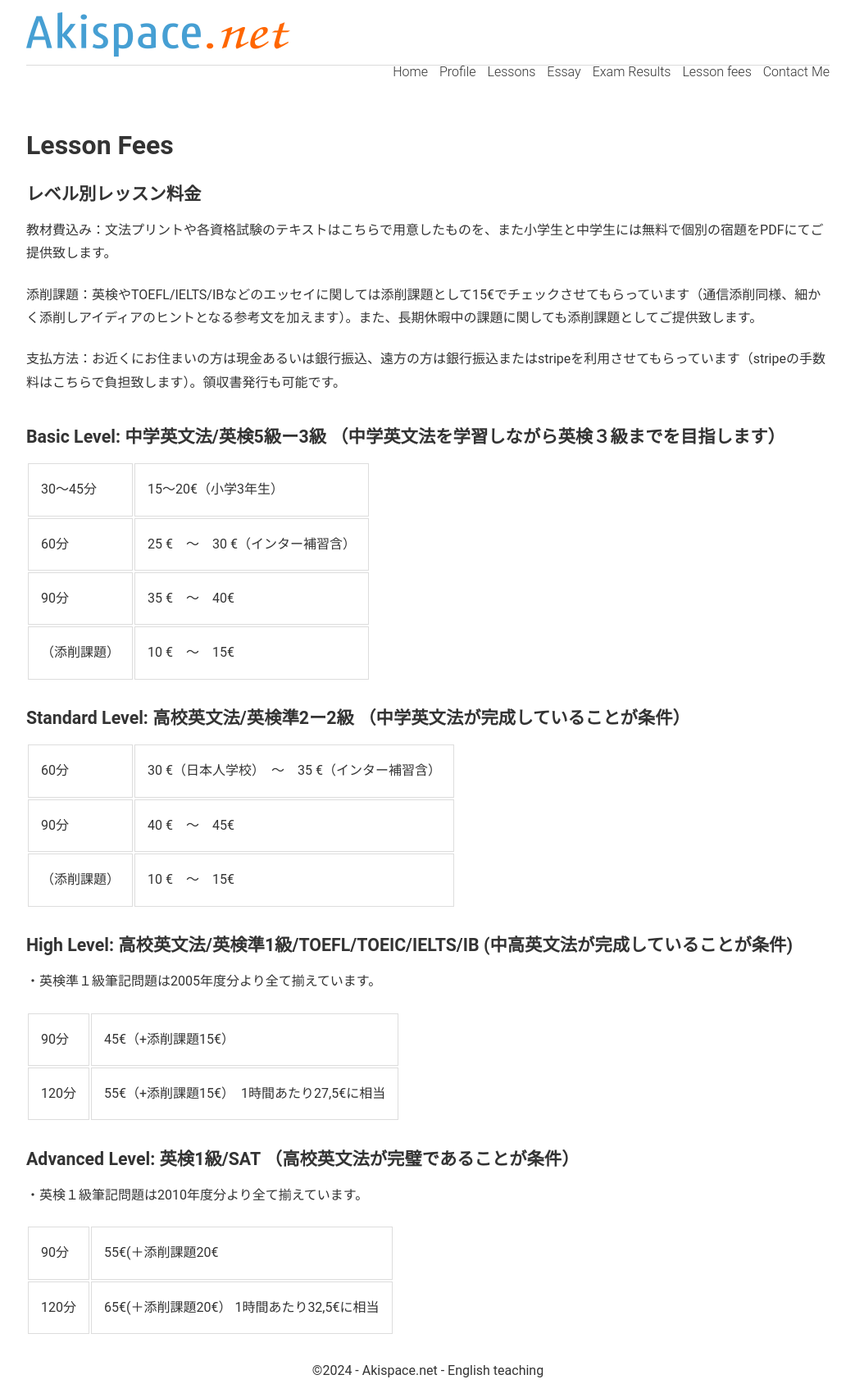
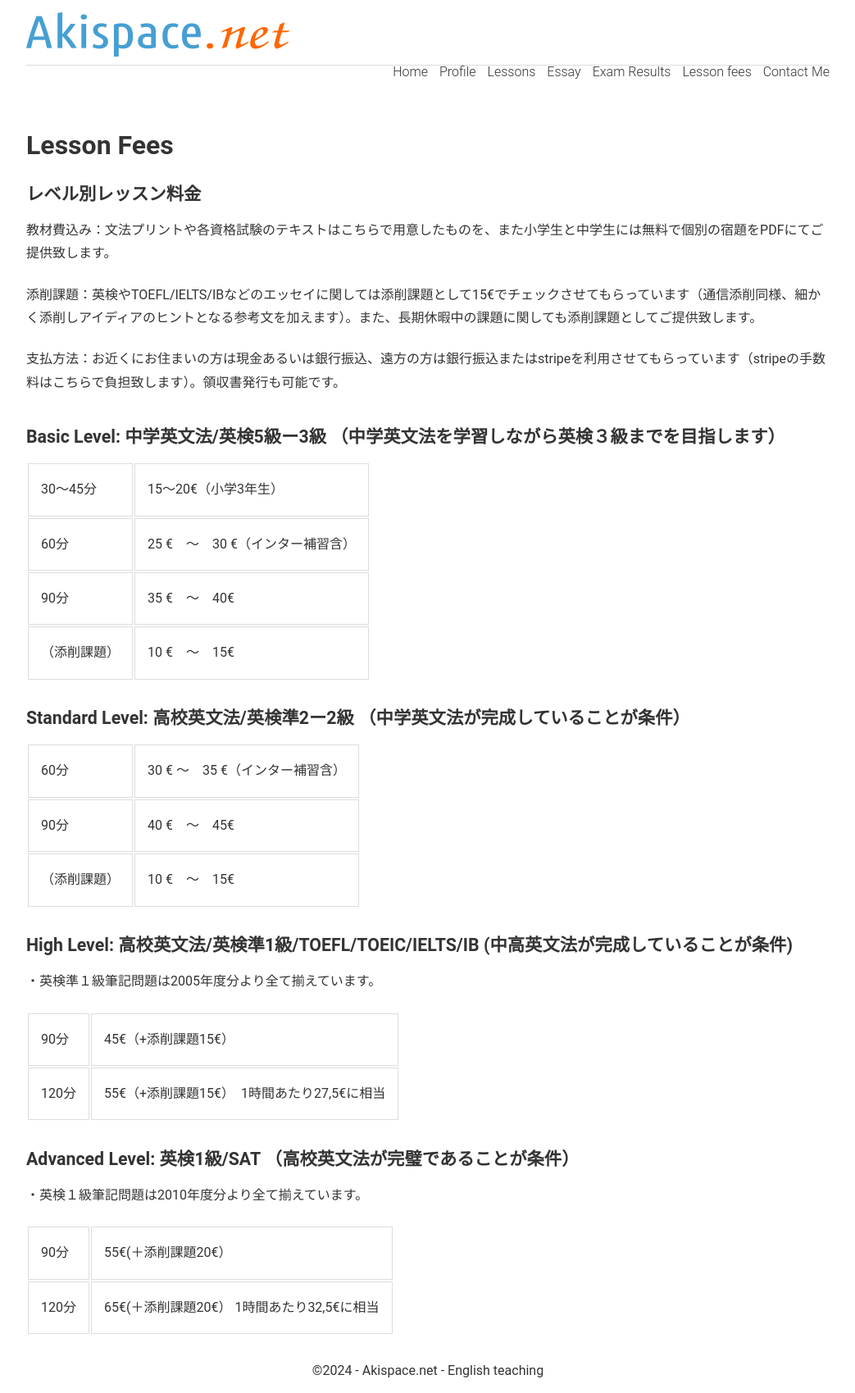
Before and after one commit to phocean/akispace, a Jekyll site: the page built from hour_fees.md, in a window 1280 px wide. Shown: the whole page at 82% size, without its empty margins (118-1161 px from the left). Built offline with Jekyll 4.4.1, drawn with Linux system fonts in a browser that asks for light colours.

Commit message:
Update hour_fees.md

```diff
--- a/hour_fees.md
+++ b/hour_fees.md
@@ -25,7 +25,7 @@ description: オンライン英語家庭教師　小学生から大学生まで
 
 ### Standard Level: 高校英文法/英検準2ー2級 （中学英文法が完成していることが条件）
 
-|   60分 　  |    30 €（日本人学校）　〜　35 €（インター補習含） |
+|   60分 　  |    30 € 〜　35 €（インター補習含） |
 |   90分     |   40 €　〜　45€   |
 |  （添削課題） |   10 €　〜　15€   |
 
@@ -40,5 +40,5 @@ description: オンライン英語家庭教師　小学生から大学生まで
 
 ・英検１級筆記問題は2010年度分より全て揃えています。
 
-|   90分  |   55€(＋添削課題20€ |
+|   90分  |   55€(＋添削課題20€） |
 |   120分     |   65€(＋添削課題20€） 1時間あたり32,5€に相当 |
```
